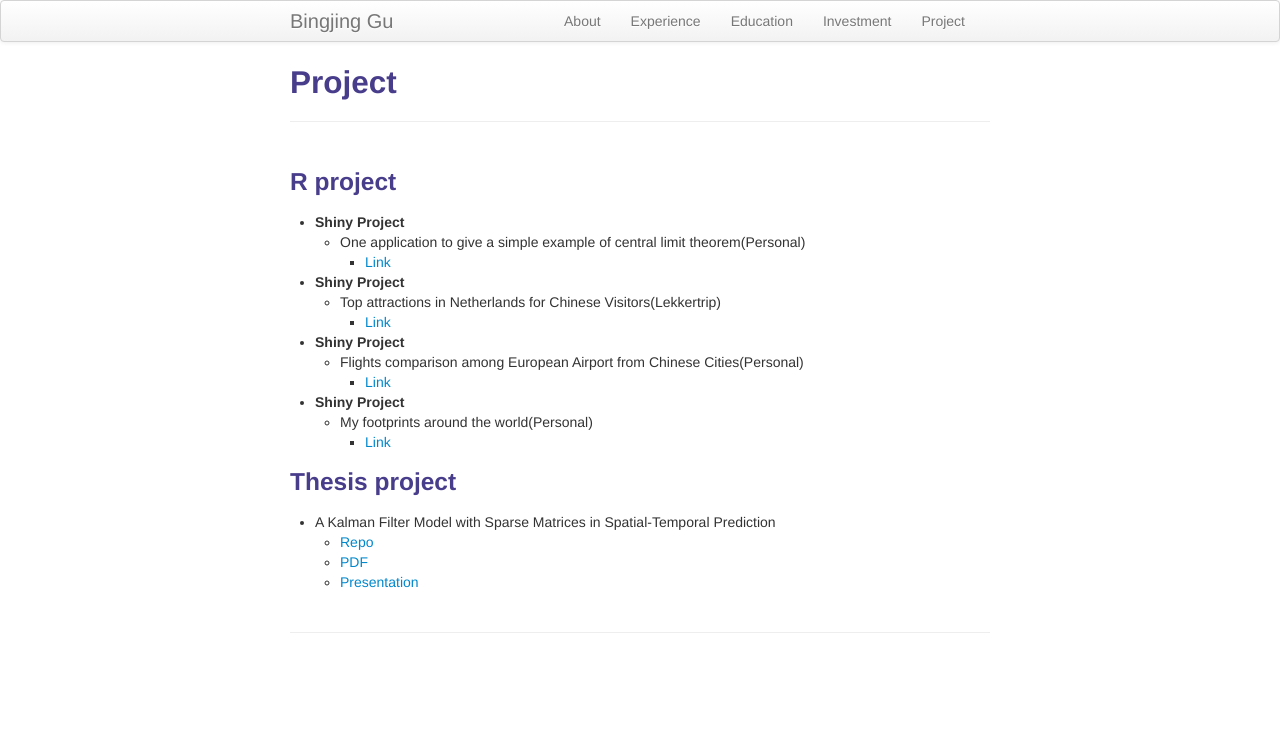
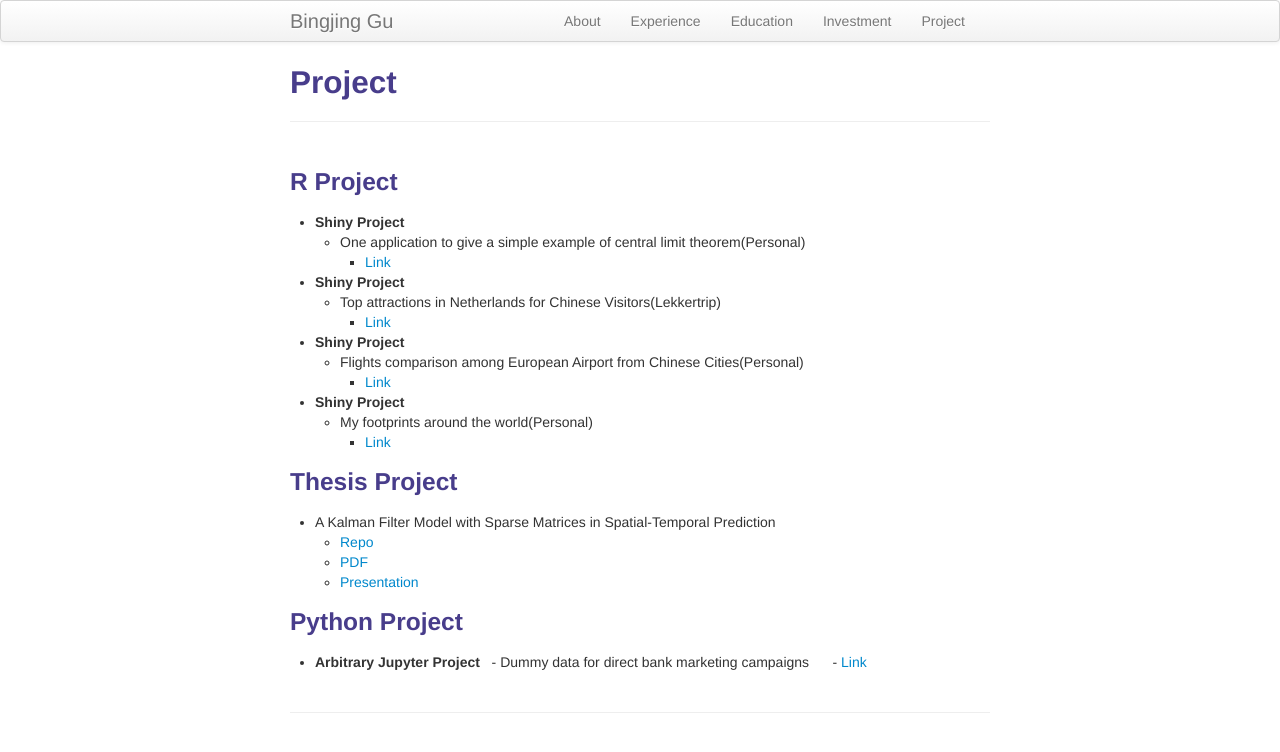
Before and after one commit to sangaj/sangaj.github.io, a Jekyll site: the page built from pages/Project.md, in a window 1280 px wide. Shown: the top 752 px of the page. Built offline with Jekyll 4.4.1, drawn with Linux system fonts in a browser that asks for light colours.

Commit message:
Update Project.md

```diff
--- a/pages/Project.md
+++ b/pages/Project.md
@@ -3,7 +3,7 @@ layout: page
 title: Project
 ---
 
-### R project
+### R Project
 - **Shiny Project**
   -  One application to give a simple example of central limit theorem(Personal)
      -  [Link](https://sangaj.shinyapps.io/clt_proof_in_histogram/)
@@ -21,8 +21,15 @@ title: Project
   -  My footprints around the world(Personal)
      -  [Link](https://sangaj.shinyapps.io/Mytrips/)
 
-### Thesis project
+### Thesis Project
 - A Kalman Filter Model with Sparse Matrices in Spatial-Temporal Prediction
   - [Repo](https://github.com/sangaj/Thesis)
   - [PDF](https://github.com/sangaj/Thesis/blob/master/Thesis.pdf)
   - [Presentation](https://sangaj.shinyapps.io/thesisp/)
+
+
+### Python Project
+
+- **Arbitrary Jupyter Project**
+   - Dummy data for direct bank marketing campaigns
+      - [Link](https://github.com/sangaj/Py_Random_Project1/blob/master/Notebook.ipynb)
```
